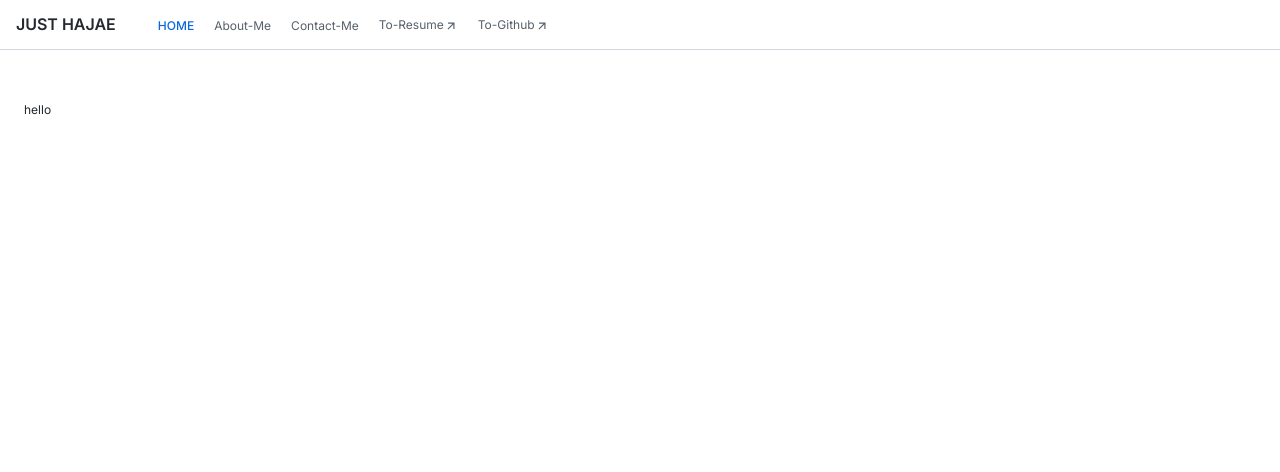
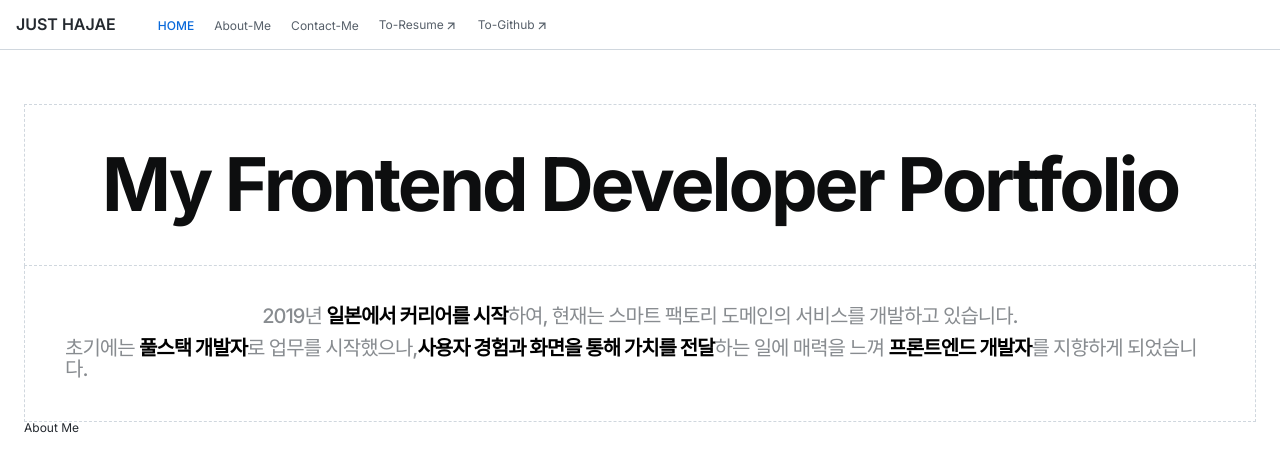
Before and after one commit to HaJaehyeong/just-hajae, a Next.js app: page / in a window 1280 px wide. Shown: the top 472 px of the page. Built offline with nearby package versions, Linux system fonts and the light colour scheme.

Commit message:
[wip] main page

```diff
--- a/app/globals.scss
+++ b/app/globals.scss
@@ -23,6 +23,7 @@ body {
   margin: 0;
   max-width: 100dvw;
   min-height: 100%;
+  height: 100dvh;
 
   background-color: var(--bg-primary);
   color: var(--text-primary);
--- a/app/layout.tsx
+++ b/app/layout.tsx
@@ -22,7 +22,7 @@ export default function RootLayout({
     <html lang="en">
       <body className={inter.className}>
         <Header />
-        <>{children}</>
+        {children}
       </body>
     </html>
   );
--- /dev/null
+++ b/app/page.module.scss
@@ -0,0 +1,36 @@
+@use '@/styles/mixins' as mixin;
+
+.main {
+  width: 100%;
+  height: 100%;
+}
+
+.banner {
+  @include mixin.flex(column, center, center);
+  position: relative;
+
+  &__title {
+    @include mixin.typo(74px, 700, var(--text-black), -3px);
+    padding: 40px;
+    width: 100%;
+
+    border: dashed 1px var(--border);
+    text-align: center;
+  }
+
+  &__sub-title {
+    @include mixin.flex(column, center, center, nowrap, 10px);
+    @include mixin.typo(20px, 500, var(--text-gray), -1px);
+    padding: 40px;
+    width: 100%;
+
+    border: dashed 1px var(--border);
+    border-top: 0;
+  }
+}
+
+.image {
+  position: absolute;
+  right: 50px;
+  bottom: 0;
+}
--- a/app/page.tsx
+++ b/app/page.tsx
@@ -1,9 +1,30 @@
 import OneColumnLayout from '@/components/one-column-layout/one-column-layout';
+import styles from './page.module.scss';
 
 export default function Home() {
   return (
     <OneColumnLayout>
-      <>hello</>
+      <main className={styles['main']}>
+        <div className={styles['banner']}>
+          <div className={styles['banner__title']}>My Frontend Developer Portfolio</div>
+          <div className={styles['banner__sub-title']}>
+            <div>
+              2019년 <strong style={{ color: 'black' }}>일본에서 커리어를 시작</strong>하여, 현재는
+              스마트 팩토리 도메인의 서비스를 개발하고 있습니다.
+            </div>
+            <div>
+              초기에는 <strong style={{ color: 'black' }}>풀스택 개발자</strong>로 업무를
+              시작했으나,
+              <strong style={{ color: 'black' }}>사용자 경험과 화면을 통해 가치를 전달</strong>하는
+              일에 매력을 느껴 <strong style={{ color: 'black' }}>프론트엔드 개발자</strong>를
+              지향하게 되었습니다.
+            </div>
+          </div>
+        </div>
+        <div className={styles['banner__buttons']}>
+          <button>About Me</button>
+        </div>
+      </main>
     </OneColumnLayout>
   );
 }
```
Also changed, not shown: 1 other file (tests, documents, lock files or other folders).
